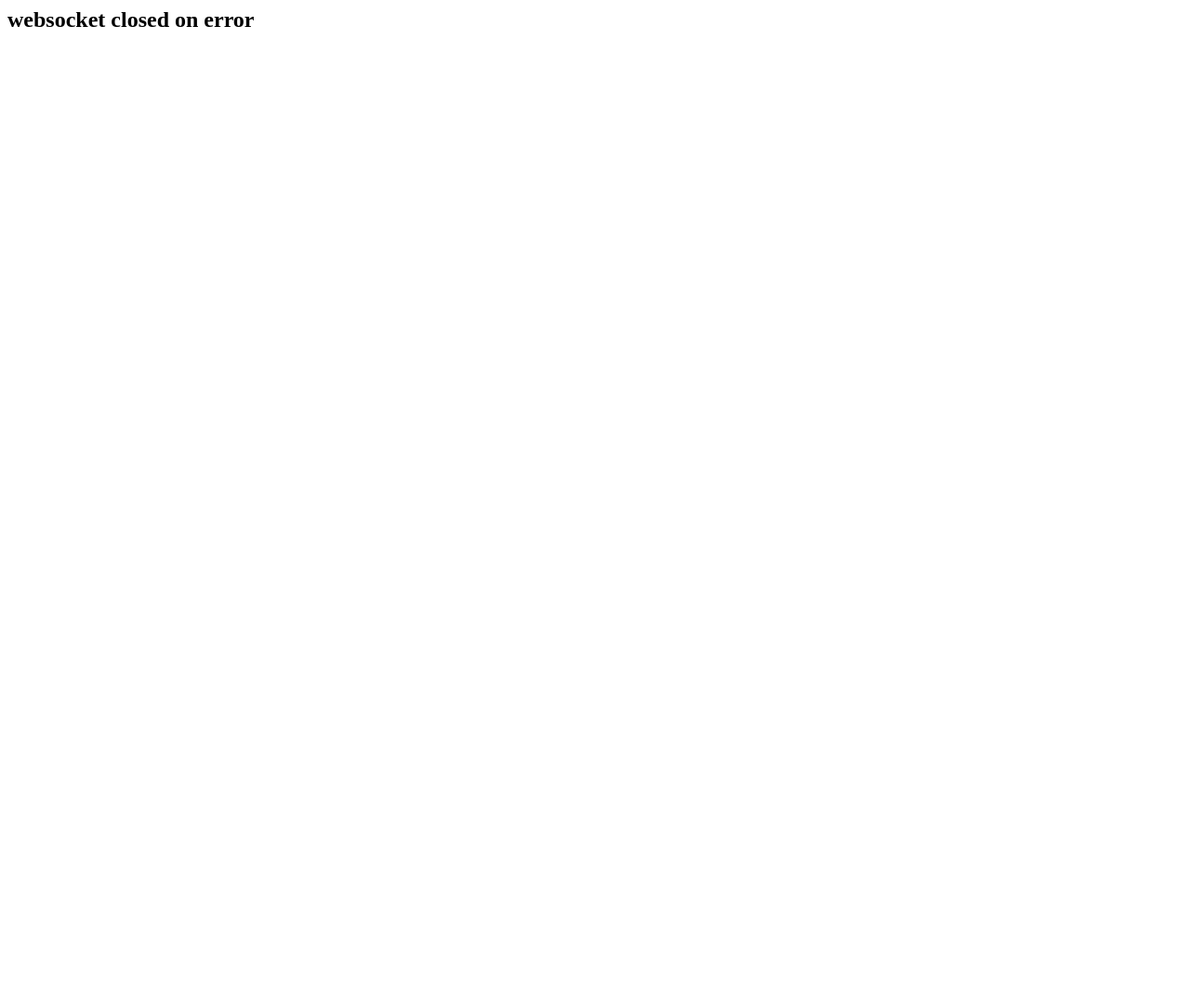
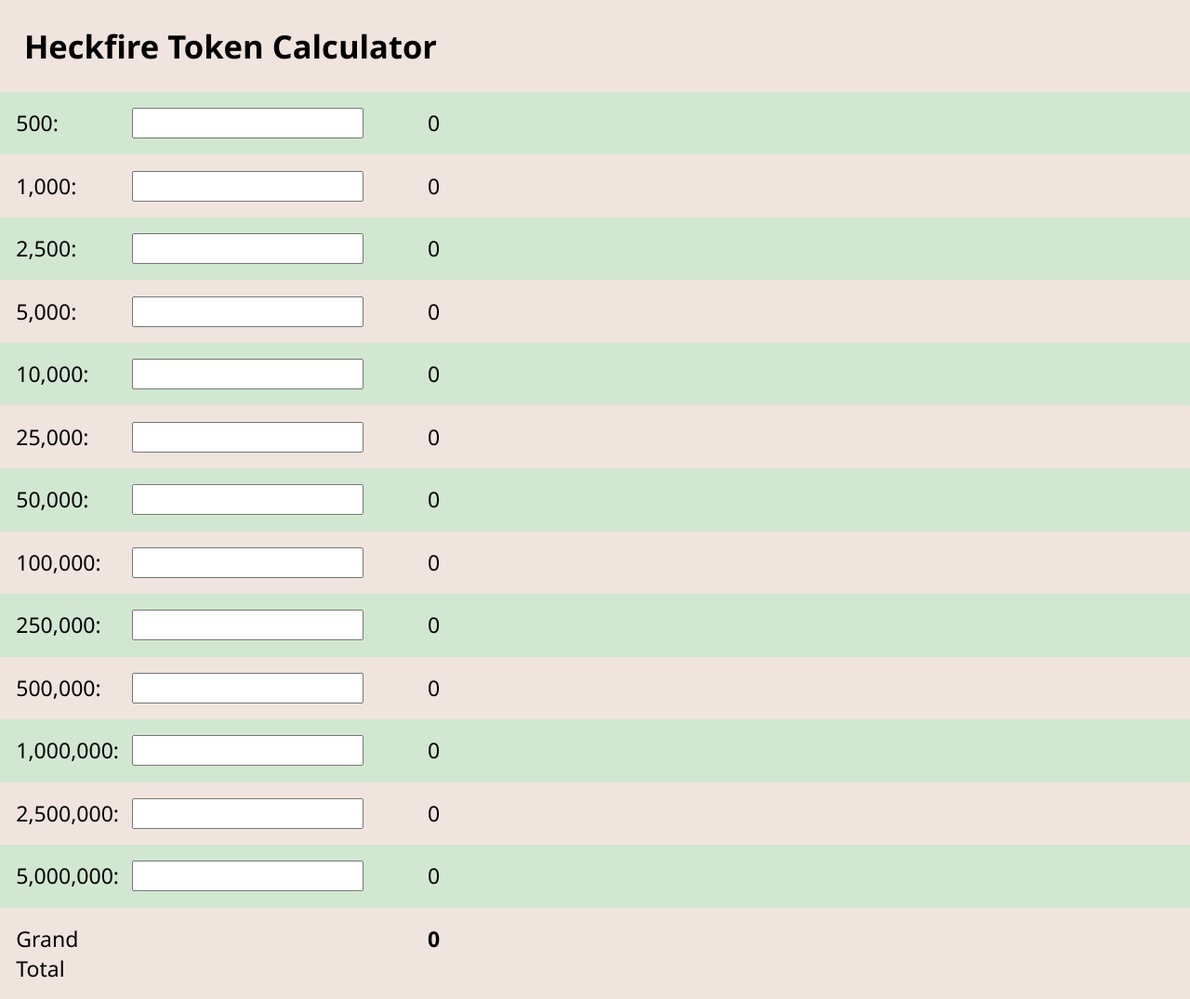
Before and after one commit to ghost-stromboli/ghost-stromboli.github.io, a plain HTML site: page index.html in a window 1280 px wide. Shown: the whole page at 93% size. Before the commit the page ends 800 px from the top, so only its background shows below. Drawn offline with Linux system fonts and the light colour scheme.

Commit message:
calculate

```diff
--- a/index.html
+++ b/index.html
@@ -1 +1,134 @@
-<h2>websocket closed on error</h2>
+<html>
+    <head>
+        <title>
+            Heckfire Token Calculator
+        </title>
+    </head>
+    <body>
+        <h2>Heckfire Token Calculator</h2>
+        <div>
+            <label for="500">500: </label>
+            <input type="number" name="500" oninput="product(this.value, 500, '500-product')"/>
+            <span class="product" id="500-product">0</span>
+        </div>
+        <div>
+                <label for="1000">1,000: </label>
+                <input type="number" name="1000" oninput="product(this.value, 1000, '1000-product')"/>
+                <span class="product" id="1000-product">0</span>
+        </div>
+        <div>
+                <label for="2500">2,500: </label>
+                <input type="number" name="2500" oninput="product(this.value, 2500, '2500-product')"/>
+                <span class="product" id="2500-product">0</span>
+        </div>
+        <div>
+                <label for="5000">5,000: </label>
+                <input type="number" name="5000" oninput="product(this.value, 5000, '5000-product')"/>
+                <span class="product" id="5000-product">0</span>
+        </div>
+        <div>
+                <label for="10000">10,000: </label>
+                <input type="number" name="10000" oninput="product(this.value, 10000, '10000-product')"/>
+                <span class="product" id="10000-product">0</span>
+        </div>
+        <div>
+                <label for="25000">25,000: </label>
+                <input type="number" name="25000" oninput="product(this.value, 25000, '25000-product')"/>
+                <span class="product" id="25000-product">0</span>
+        </div>
+        <div>
+                <label for="50000">50,000: </label>
+                <input type="number" name="50000" oninput="product(this.value, 50000, '50000-product')"/>
+                <span class="product" id="50000-product">0</span>
+        </div>
+        <div>
+                <label for="100000">100,000: </label>
+                <input type="number" name="100000" oninput="product(this.value, 100000, '100000-product')"/>
+                <span class="product" id="100000-product">0</span>
+        </div>
+        <div>
+                <label for="250000">250,000: </label>
+                <input type="number" name="250000" oninput="product(this.value, 250000, '250000-product')"/>
+                <span class="product" id="250000-product">0</span>
+        </div>
+        <div>
+                <label for="500000">500,000: </label>
+                <input type="number" name="500000" oninput="product(this.value, 500000, '500000-product')"/>
+                <span class="product" id="500000-product">0</span>
+        </div>
+        <div>
+                <label for="1000000">1,000,000: </label>
+                <input type="number" name="1000000" oninput="product(this.value, 1000000, '1000000-product')"/>
+                <span class="product" id="1000000-product">0</span>
+        </div>
+        <div>
+                <label for="2500000">2,500,000: </label>
+                <input type="number" name="2500000" oninput="product(this.value, 2500000, '2500000-product')"/>
+                <span class="product" id="2500000-product">0</span>
+        </div>
+        <div>
+                <label for="5000000">5,000,000: </label>
+                <input type="number" name="5000000" oninput="product(this.value, 5000000, '5000000-product')"/>
+                <span class="product" id="5000000-product">0</span>
+        </div>
+        <div id="total">
+            <label for="total">Grand Total</label>
+            <span id="spacer"></span>
+            <span id="grand-total">0</span>
+        </div>
+    </body>
+    <script>
+        function product(count, val, name) {
+            document.getElementById(name).textContent = Number(count*val).toLocaleString();
+            sum()
+        }
+
+        function sum() {
+            var num = document.querySelectorAll(".product");
+            console.log(num);
+            var total = 0;
+
+            num.forEach(item => total += parseInt(item.innerText.replace(/,/g, "")));
+
+            document.getElementById("grand-total").textContent = Number(total).toLocaleString();
+        }
+    </script>
+    <style>
+        html, body {
+            font-family:'Segoe UI', Tahoma, Geneva, Verdana, sans-serif;
+            font-size: 1.2em;
+            margin: 0;
+            padding: 0;
+        }
+        div {
+            padding: .75em;
+            display: flex;
+        }
+        label {
+            width: 10%;
+        }
+        input, #spacer {
+            width: 20%;
+            font-size: 1em
+        }
+        span {
+            width: 30%;
+            padding-left: 3em;
+        }
+        #grand-total {
+            padding-left: 0;
+            font-weight: bold
+        }
+        div:nth-of-type(even) {
+            background-color: rgba(136, 52, 4, 0.13)
+        }
+        div:nth-of-type(odd) {
+            background-color: rgba(13, 126, 9, 0.185)
+        }
+        h2 {
+            background-color: rgba(136, 52, 4, 0.13);
+            margin: 0;
+            padding: .75em;
+        }
+    </style>
+</html>
```
